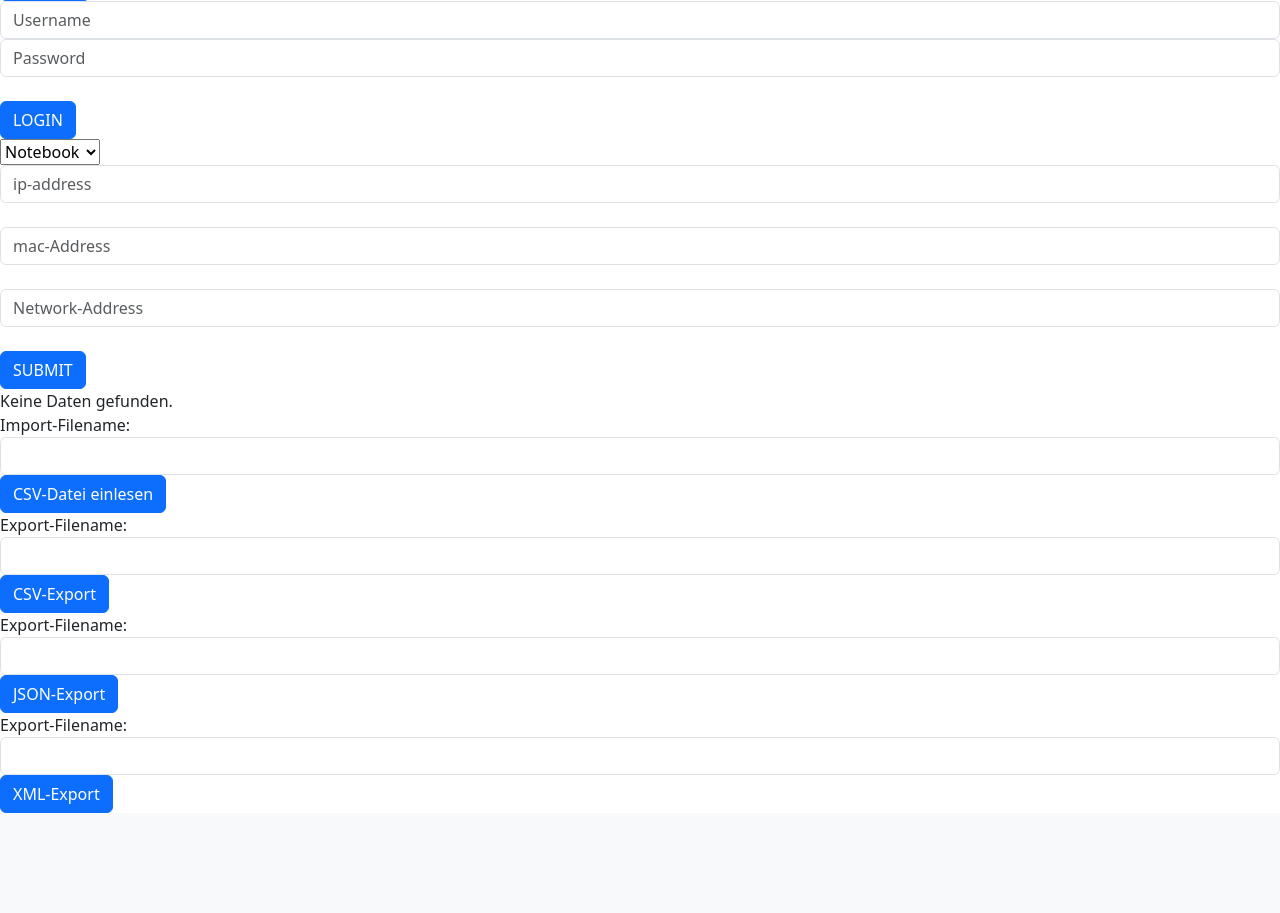
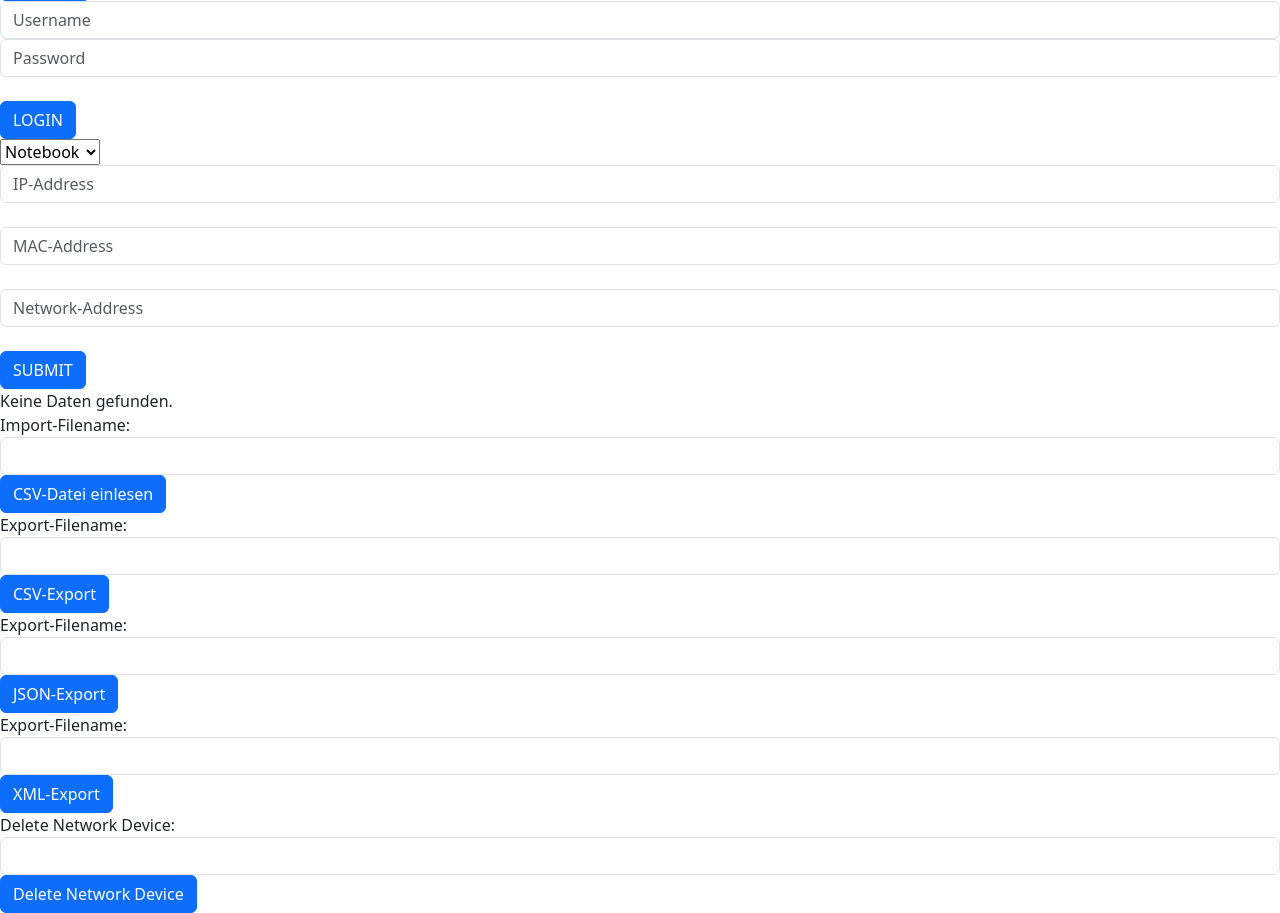
Before and after one commit to mimang95/network_device_management, a PHP site: page /index.php in a window 1280 px wide. Shown: the part 293-1206 px from the top of the page. Before the commit the page ends 1106 px from the top, so only its background shows below. Run offline with PHP 8.4, Linux system fonts and the light colour scheme; the visitor is signed in with stand-in values (Sample User, id 1); data that the repository does not hold is empty.

Commit message:
added functionality to delete records

```diff
--- a/classes/dbh.classes.php
+++ b/classes/dbh.classes.php
@@ -22,6 +22,14 @@ class Dbh {
         //$stmt->bindParam("ssss", $device_type, $ip_address, $mac_address, $network_address);
         $stmt->execute();
     }
+
+    public function deleteNetworkDevice($device_id){
+        $stmt = $this->connect()->prepare("DELETE FROM network_device WHERE device_id = :device_id");
+        $stmt->bindParam(':device_id', $device_id);
+
+        $stmt->execute();
+    }
+
     public function saveCSVToDatabase($data) {
         $this->connect();
 
--- a/index.php
+++ b/index.php
@@ -65,8 +65,8 @@
             <option value="iot_device">IoT-Device</option>
             <option value="printer">Printer</option>
         </select><br>
-        <input class="form-control" type="text" name="ip_address" placeholder="ip-address"><br>
-        <input class="form-control" type="text" name="mac_address" placeholder="mac-Address"><br>
+        <input class="form-control" type="text" name="ip_address" placeholder="IP-Address"><br>
+        <input class="form-control" type="text" name="mac_address" placeholder="MAC-Address"><br>
         <input class="form-control" type="text" name="network_address" placeholder="Network-Address"><br>
         <button class="btn btn-primary" type="submit" name="submit">SUBMIT</button><br>
     </form>
@@ -146,6 +146,18 @@
         ?>
 
     </form>
+    <?php
+    if(isset($_SESSION["useruid"]))
+            {
+        ?>
+    <form action="./includes/delete_record.inc.php" method="post">
+        <label for="device_id">Delete Network Device:</label>
+        <input class="form-control" type="text" name="device_id">
+        <button class="btn btn-primary" type="submit" name="submit">Delete Network Device</button>
+    </form>
+    <?php
+        }
+    ?>
     <script src="https://cdn.jsdelivr.net/npm/bootstrap@5.3.0-alpha3/dist/js/bootstrap.bundle.min.js" integrity="sha384-ENjdO4Dr2bkBIFxQpeoTz1HIcje39Wm4jDKdf19U8gI4ddQ3GYNS7NTKfAdVQSZe" crossorigin="anonymous"></script>
 </body>
 </html>
```
Also changed, not shown: includes/delete_record.inc.php (added, +9 -0 lines).
